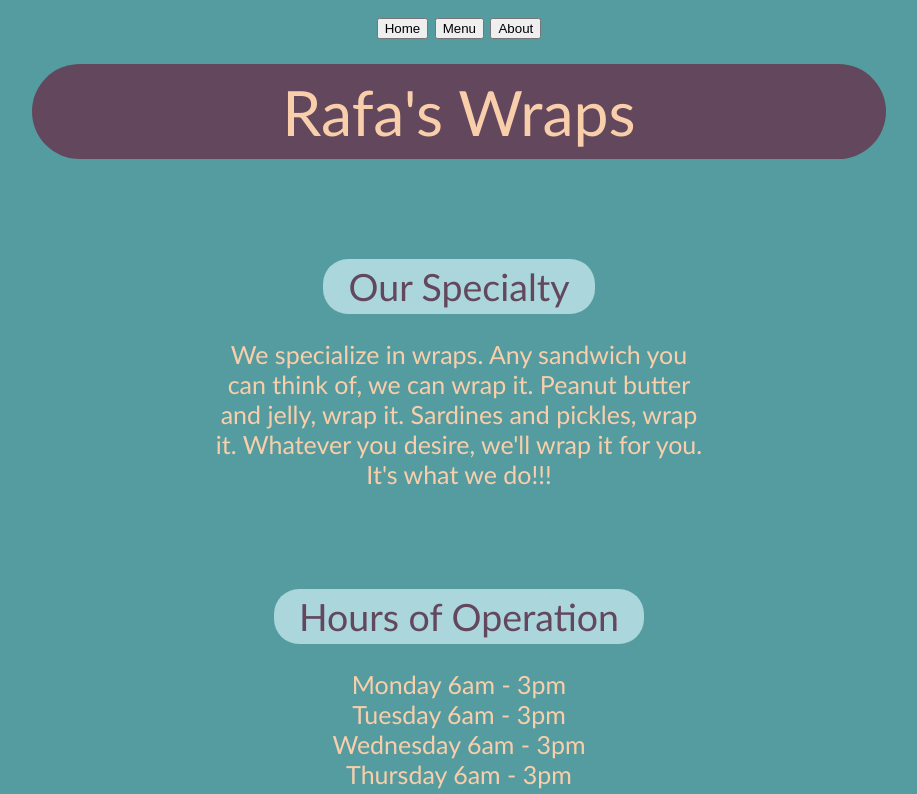
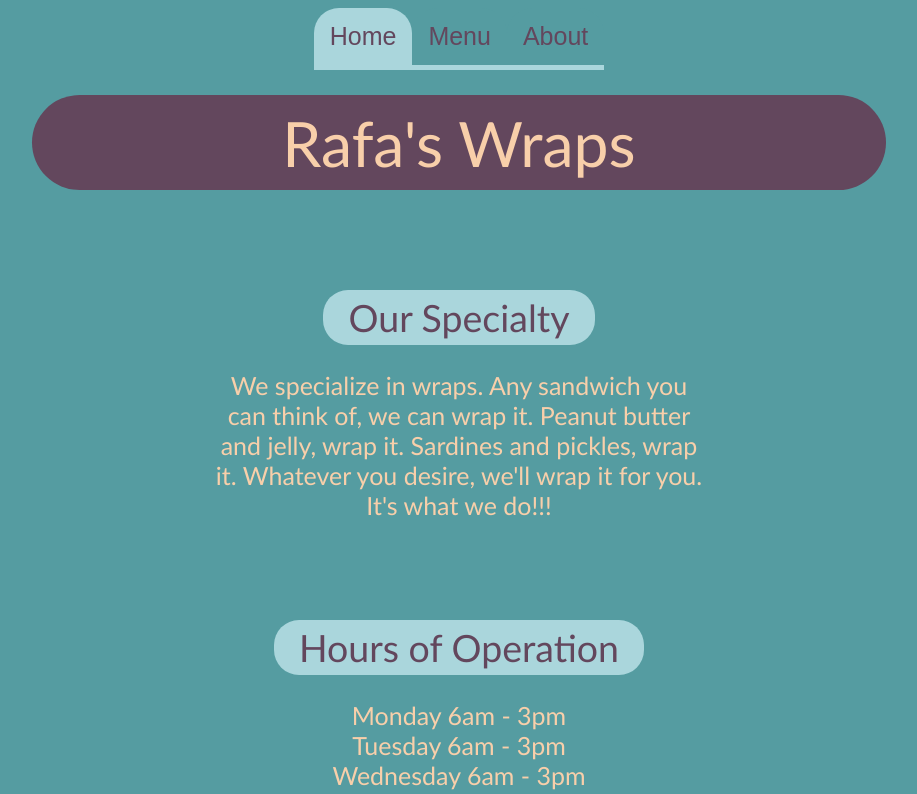
Before and after one commit to mattcastoro/restaurant-page, a website built with webpack: page src/template.html in a window 1280 px wide. Both pictures are taken after a click on the button "Home". Shown: the top 794 px of the page, without its empty margins (181-1098 px from the left). Built offline with nearby package versions, Linux system fonts and the light colour scheme.

Commit message:
Update tab logic
Rewrite tab logic for user navigation.  Create new module, setTabs, to
update the active and inactive states of the tabs based on the user's
selection.

```diff
--- a/src/index.js
+++ b/src/index.js
@@ -2,6 +2,7 @@ import "./styles.css";
 import { generateHome } from "./home.js";
 import { generateMenu } from "./menu.js";
 import { generateAbout } from "./about.js";
+import { setTabs } from "./setTabs.js";
 
 generateHome();
 
@@ -15,10 +16,13 @@ document.addEventListener("DOMContentLoaded", function() {
 
                 if (this.id === "tabHome") {
                     generateHome();
+                    setTabs(e);
                 } else if (this.id === "tabMenu") {
                     generateMenu();
+                    setTabs(e);
                 } else if (this.id === "tabAbout") {
                     generateAbout();
+                    setTabs(e);
                 }
 
             });
--- /dev/null
+++ b/src/setTabs.js
@@ -0,0 +1,9 @@
+function setTabs(e) {
+    const tabs = document.getElementsByClassName("tab");
+    for (let i = 0; i < tabs.length; i++) {
+        tabs[i].className = tabs[i].className.replace(" active", "");
+    }
+    e.currentTarget.className += " active";
+};
+
+export { setTabs };
--- a/src/styles.css
+++ b/src/styles.css
@@ -21,11 +21,30 @@ body {
 }
 
 nav {
-
+    overflow: hidden;
+    background-color: #559ca1;
+    border-bottom: 5px solid #aad6dc;
+    /* border-radius: 10px 0 10px 0; */
 }
 
-.tab {
-    overflow: hidden;
+nav .tab {
+    font-size: 1em;
+    color: #63475d;
+    background-color: inherit;
+    float: left;
+    border: none;
+    border-radius: 25px 25px 0 0;
+    outline: none;
+    cursor: pointer;
+    padding: 14px 16px;
+}
+
+nav button:hover {
+    background-color: #86C5CD;
+}
+
+nav button.active {
+    background-color: #aad6dc;
 }
 
 #main {
--- a/src/template.html
+++ b/src/template.html
@@ -8,7 +8,7 @@
 <body>
     <header>
         <nav>
-            <button class="tab" id="tabHome">Home</button>
+            <button class="tab active" id="tabHome">Home</button>
             <button class="tab" id="tabMenu">Menu</button>
             <button class="tab" id="tabAbout">About</button>
         </nav>
```
